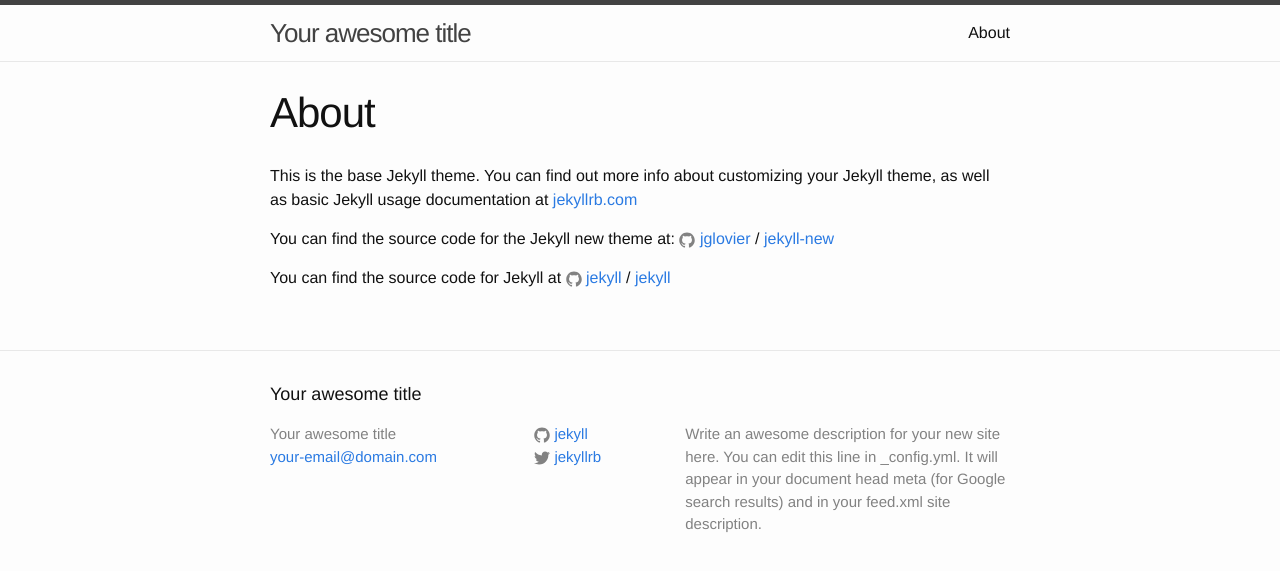
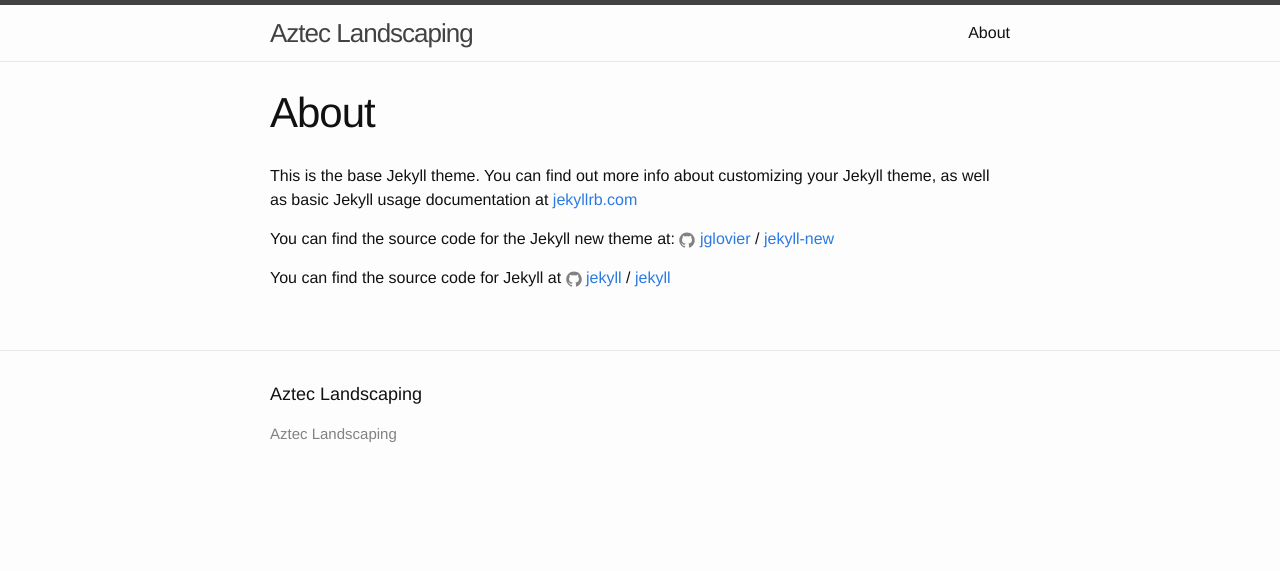
Before and after one commit to fmitchell/azteclandscaping, a Jekyll site: the page built from about.md, in a window 1280 px wide. Shown: the top 571 px of the page. Built offline with Jekyll 4.4.1, drawn with Linux system fonts in a browser that asks for light colours.

Commit message:
Updated Config and 6 other files

```diff
--- a/_config.yml
+++ b/_config.yml
@@ -1,21 +1,23 @@
-# Welcome to Jekyll!
-#
-# This config file is meant for settings that affect your whole blog, values
-# which you are expected to set up once and rarely need to edit after that.
-# For technical reasons, this file is *NOT* reloaded automatically when you use
-# 'jekyll serve'. If you change this file, please restart the server process.
-
-# Site settings
-title: Your awesome title
-email: your-email@domain.com
-description: > # this means to ignore newlines until "baseurl:"
-  Write an awesome description for your new site here. You can edit this
-  line in _config.yml. It will appear in your document head meta (for
-  Google search results) and in your feed.xml site description.
-baseurl: "" # the subpath of your site, e.g. /blog
-url: "http://yourdomain.com" # the base hostname & protocol for your site
-twitter_username: jekyllrb
-github_username:  jekyll
-
-# Build settings
-markdown: kramdown
+---
+title: Aztec Landscaping
+timezone: America/Chicago
+collections:
+  posts:
+    title: Posts
+    output: true
+  uploads:
+    title: Uploads
+    output: true
+defaults:
+- scope:
+    path: ''
+    type: posts
+  values:
+    layout: post
+    permalink: "/posts/:title/"
+- scope:
+    path: ''
+    type: pages
+  values:
+    layout: page
+permalink: pretty
--- a/_layouts/page.html
+++ b/_layouts/page.html
@@ -1,6 +1,7 @@
 ---
 layout: default
 ---
+
 <article class="post">
 
   <header class="post-header">
--- a/_layouts/post.html
+++ b/_layouts/post.html
@@ -1,6 +1,7 @@
 ---
 layout: default
 ---
+
 <article class="post" itemscope itemtype="http://schema.org/BlogPosting">
 
   <header class="post-header">
--- a/about.md
+++ b/about.md
@@ -1,7 +1,7 @@
 ---
+title: About
+permalink: "/about/"
 layout: page
-title: About
-permalink: /about/
 ---
 
 This is the base Jekyll theme. You can find out more info about customizing your Jekyll theme, as well as basic Jekyll usage documentation at [jekyllrb.com](http://jekyllrb.com/)
--- a/css/main.scss
+++ b/css/main.scss
@@ -1,6 +1,6 @@
 ---
-# Only the main Sass file needs front matter (the dashes are enough)
 ---
+
 @charset "utf-8";
 
 
--- a/feed.xml
+++ b/feed.xml
@@ -1,6 +1,7 @@
 ---
-layout: null
+layout:
 ---
+
 <?xml version="1.0" encoding="UTF-8"?>
 <rss version="2.0" xmlns:atom="http://www.w3.org/2005/Atom">
   <channel>
```
Also changed, not shown: _posts/2017-04-01-welcome-to-jekyll.markdown (+6 -3 lines).
